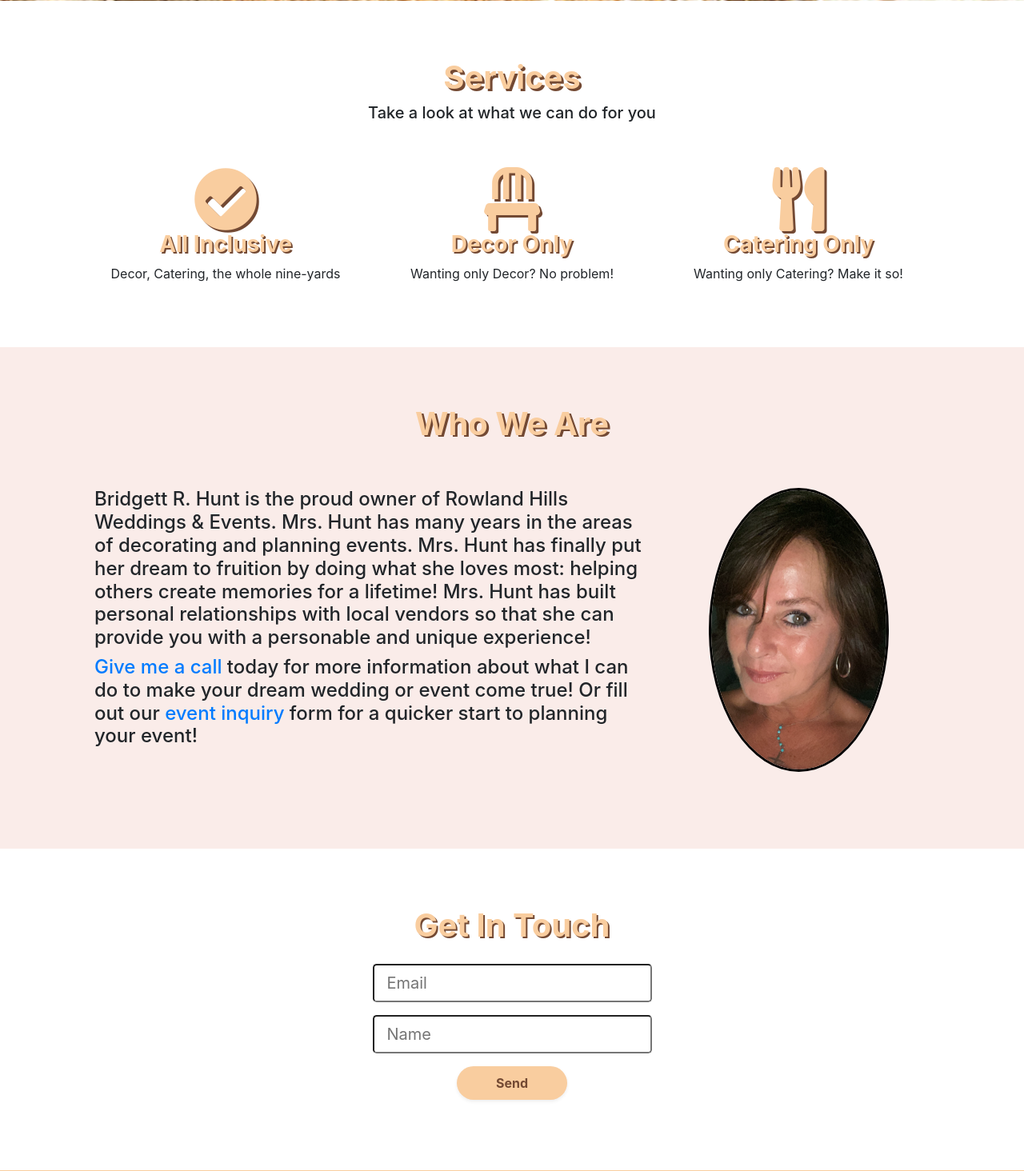
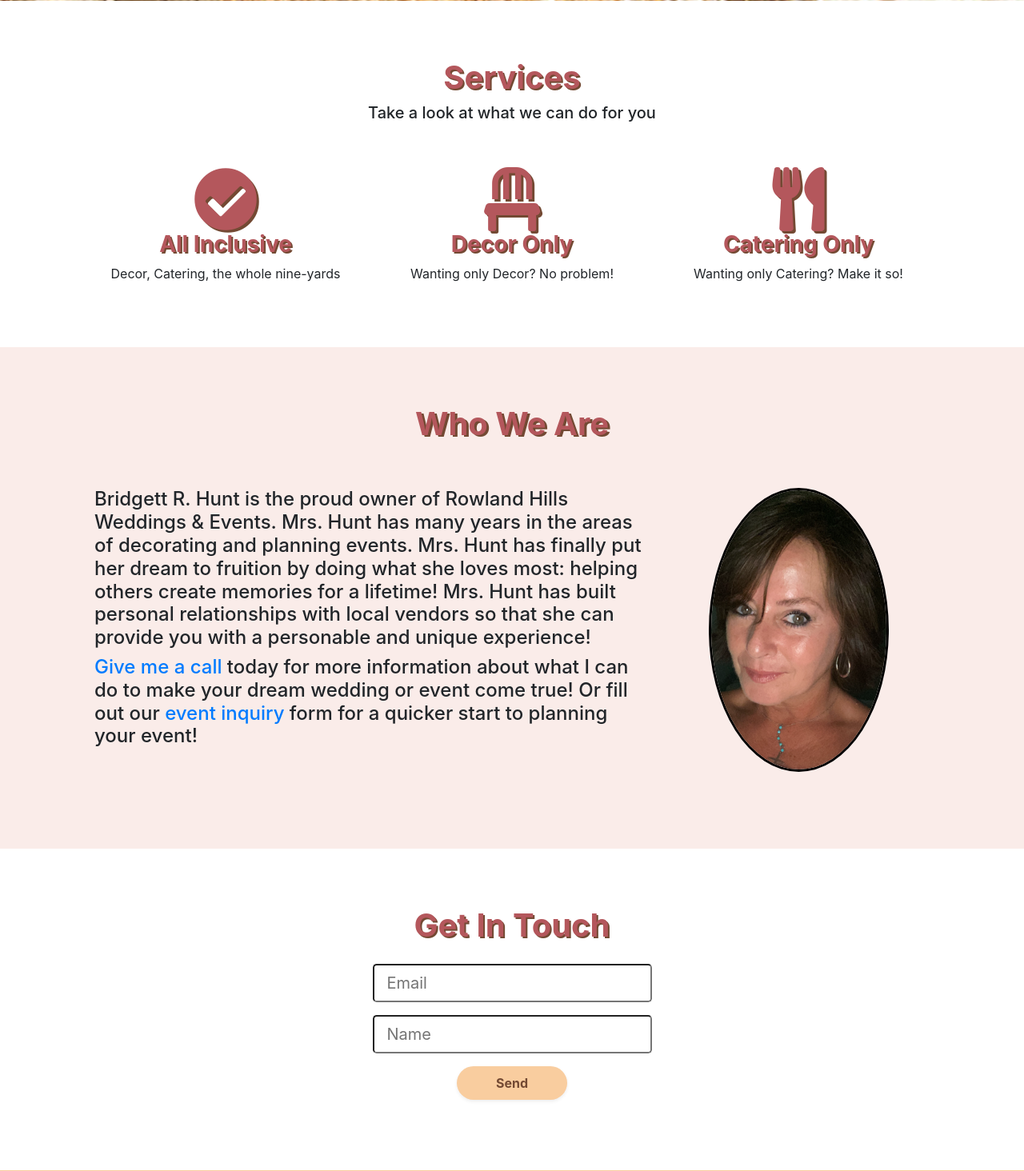
Before and after one commit to leecodya/rowland-hills, a Flask app: page / in a window 1280 px wide. Shown: the part 478-1942 px from the top of the page at 80% size. Run offline with Flask 2, Linux system fonts and the light colour scheme; some libraries are stand-ins or nearby versions.

Commit message:
added burgundy text color to the objects that have the shadow

```diff
--- a/static/style.css
+++ b/static/style.css
@@ -22,6 +22,10 @@
 .brown-text{
     color: #734933 !important;
     font-weight: bolder;
+}
+.burgundy-text{
+    color: #b4575c !important;
+    font-weight: bold;
 }
 .brown-text-border{
     text-shadow: -1px 1px 0 #734933,
--- a/templates/home.html
+++ b/templates/home.html
@@ -7,25 +7,25 @@
 <div class="bg-white">
     <div class="container p-5">
         <div class="row justify-content-center">
-            <h1 class="primary-text pt-4" style="text-shadow: 3px 3px #734933;">Services</h1>
+            <h1 class="burgundy-text pt-4" style="text-shadow: 2px 2px #734933;">Services</h1>
         </div>
         <div class="row justify-content-center">
             <h5>Take a look at what we can do for you</h5>
         </div>
         <div class="row pt-5 pb-3">
             <div class="col-md-4 text-center">
-                <i class="far fa-check-circle fa-5x primary-text" style="text-shadow: 3px 3px #734933;"></i>
-                <h3 class="primary-text" style="text-shadow: 2px 2px #734933;">All Inclusive</h3>
+                <i class="far fa-check-circle fa-5x burgundy-text" style="text-shadow: 3px 3px #734933;"></i>
+                <h3 class="burgundy-text" style="text-shadow: 2px 2px #734933;">All Inclusive</h3>
                 <p>Decor, Catering, the whole nine-yards</p>
             </div>
             <div class="col-md-4 text-center">
-                <i class="far fa-chair fa-5x primary-text" style="text-shadow: 3px 3px #734933;"></i>
-                <h3 class="primary-text" style="text-shadow: 2px 2px #734933;">Decor Only</h3>
+                <i class="far fa-chair fa-5x burgundy-text" style="text-shadow: 3px 3px #734933;"></i>
+                <h3 class="burgundy-text" style="text-shadow: 2px 2px #734933;">Decor Only</h3>
                 <p>Wanting only Decor? No problem!</p>
             </div>
             <div class="col-md-4 text-center">
-                <i class="far fa-utensils fa-5x primary-text" style="text-shadow: 3px 3px #734933;"></i>
-                <h3 class="primary-text" style="text-shadow: 2px 2px #734933;">Catering Only</h3>
+                <i class="far fa-utensils fa-5x burgundy-text" style="text-shadow: 3px 3px #734933;"></i>
+                <h3 class="burgundy-text" style="text-shadow: 2px 2px #734933;">Catering Only</h3>
                 <p>Wanting only Catering? Make it so!</p>
             </div>
         </div>
@@ -34,7 +34,7 @@
 <!-- Who We Are Section-->
 <div class="container p-5">
     <div class="row justify-content-center">
-        <h1 class="primary-text pt-4" style="text-shadow: 3px 2px #734933;">Who We Are</h1>
+        <h1 class="burgundy-text pt-4" style="text-shadow: 3px 2px #734933;">Who We Are</h1>
     </div>
     <div class="row pt-5 pb-5">
         <div class="col-md-8">
@@ -82,7 +82,7 @@
 <div class="bg-white"><!-- The bg-white tag will stay in place until the testimonials section is up and running-->
     <div class="container p-5">
         <div class="row justify-content-center">
-            <h1 class="primary-text pt-4" style="text-shadow: 2px 2px #734933;">Get In Touch</h1>
+            <h1 class="burgundy-text pt-4" style="text-shadow: 2px 2px #734933;">Get In Touch</h1>
         </div>
         <div class="row justify-content-center p-3 pb-4">
             <form action="https://formspree.io/xbjpjgvw" method="POST">
```
